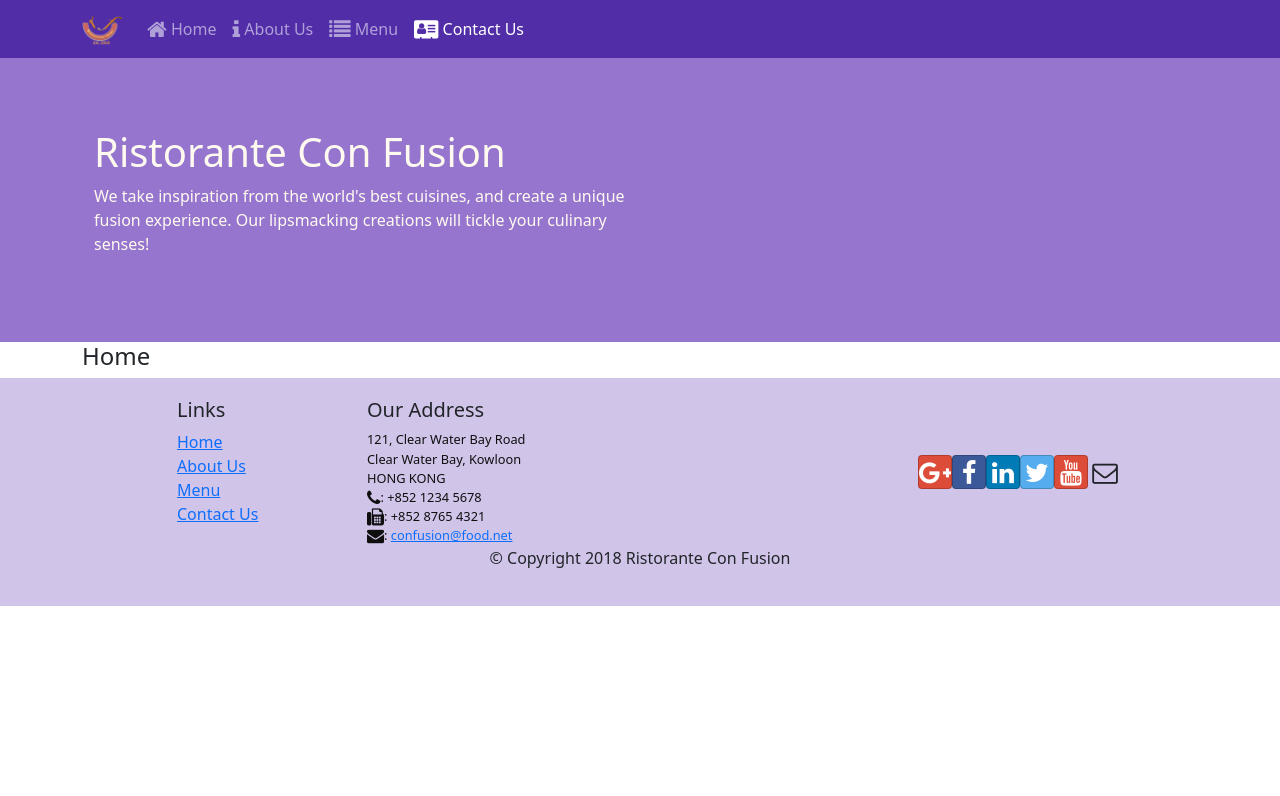
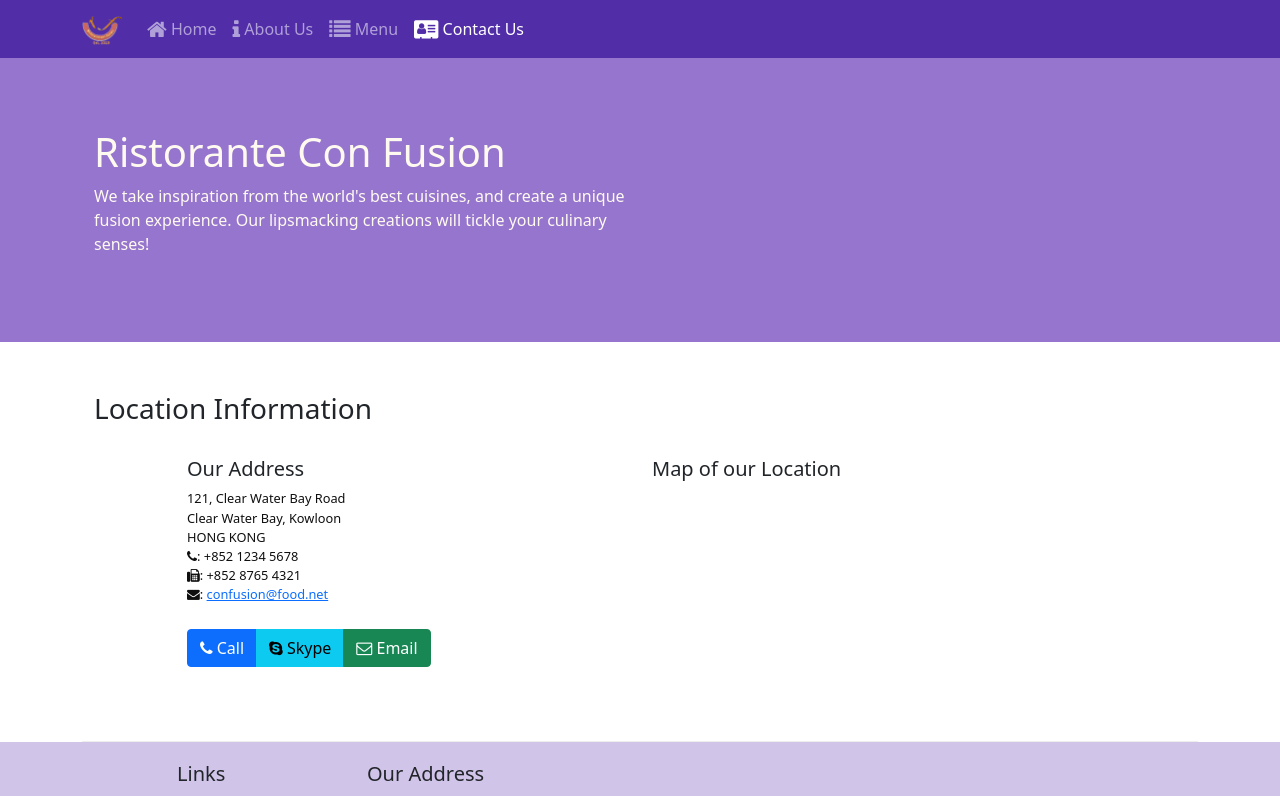
Before and after one commit to 01-DC/confusion-coursera-reactjs, a React (Vite) app: page /contactus in a window 1280 px wide. Shown: the top 796 px of the page. Built offline with nearby package versions, Linux system fonts and the light colour scheme.

Commit message:
add Contact component

```diff
--- /dev/null
+++ b/src/components/Contact.jsx
@@ -0,0 +1,54 @@
+import React from "react"
+
+export default function Contact() {
+	return (
+		<div className="container">
+			<div className="row row-content">
+				<div className="col-12">
+					<h3>Location Information</h3>
+				</div>
+				<div className="col-12 col-sm-4 offset-sm-1">
+					<h5>Our Address</h5>
+					<address>
+						121, Clear Water Bay Road
+						<br />
+						Clear Water Bay, Kowloon
+						<br />
+						HONG KONG
+						<br />
+						<i className="fa fa-phone"></i>: +852 1234 5678
+						<br />
+						<i className="fa fa-fax"></i>: +852 8765 4321
+						<br />
+						<i className="fa fa-envelope"></i>:{" "}
+						<a href="mailto:confusion@food.net">
+							confusion@food.net
+						</a>
+					</address>
+				</div>
+				<div className="col-12 col-sm-6 offset-sm-1">
+					<h5>Map of our Location</h5>
+				</div>
+				<div className="col-12 col-sm-11 offset-sm-1">
+					<div className="btn-group" role="group">
+						<a
+							role="button"
+							className="btn btn-primary"
+							href="tel:+85212345678">
+							<i className="fa fa-phone"></i> Call
+						</a>
+						<a role="button" className="btn btn-info">
+							<i className="fa fa-skype"></i> Skype
+						</a>
+						<a
+							role="button"
+							className="btn btn-success"
+							href="mailto:confusion@food.net">
+							<i className="fa fa-envelope-o"></i> Email
+						</a>
+					</div>
+				</div>
+			</div>
+		</div>
+	)
+}
--- a/src/components/Main.jsx
+++ b/src/components/Main.jsx
@@ -4,9 +4,9 @@ import { Route, Routes } from "react-router-dom"
 import { DISHES } from "../data/dishes"
 import Home from "./Home"
 import Menu from "./Menu"
-import DishDetail from "./DishDetail"
 import Header from "./Header"
 import Footer from "./Footer"
+import Contact from "./Contact"
 
 function Main() {
 	const [dishes, setDishes] = useState(DISHES)
@@ -17,6 +17,7 @@ function Main() {
 			<Routes>
 				<Route path="/home" element={<Home />} />
 				<Route exact path="/menu" element={<Menu dishes={dishes} />} />
+				<Route exact path="/contactus" element={<Contact />} />
 				<Route path="*" element={<Home />} />
 			</Routes>
 			<Footer />
```
